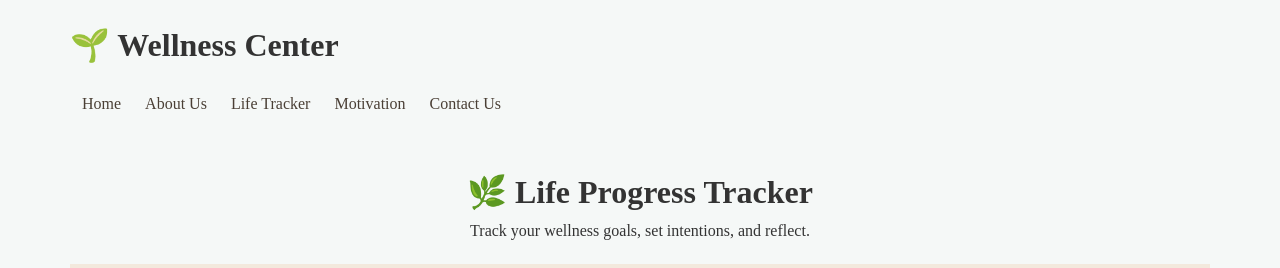
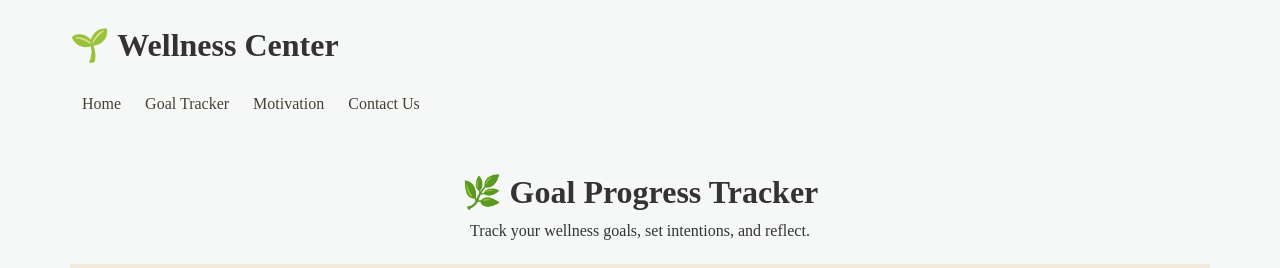
Before and after one commit to BrendanEasten/WellnessCenter, a Next.js app: page /life-tracker in a window 1280 px wide. Shown: the top 268 px of the page. Built offline with nearby package versions, Linux system fonts and the light colour scheme; a web font is replaced by a local one.

Commit message:
updated alignment for "Add personal goal"

```diff
--- a/src/app/life-tracker/page.jsx
+++ b/src/app/life-tracker/page.jsx
@@ -38,15 +38,14 @@ export default function LifeTrackerPage() {
         <h1 className="wellnessCenter text-4xl font-bold text-[#4b3e2e]">🌱 Wellness Center</h1>
         <nav className="space-x-6 flex">
           <a href="http://localhost:3000/" className="nav-link">Home</a>
-          <a href="#" className="nav-link">About Us</a>
-          <a href="#" className="nav-link">Life Tracker</a>
+          <a href="#" className="nav-link">Goal Tracker</a>
           <a href="#" className="nav-link">Motivation</a>
           <a href="#" className="nav-link">Contact Us</a>
 
         </nav>
       </div>
 
-      <h1 className="title text-center text-3xl font-semibold mb-6">🌿 Life Progress Tracker</h1>
+      <h1 className="title text-center text-3xl font-semibold mb-6">🌿 Goal Progress Tracker</h1>
       <p className="text-center text-gray-600 mb-6">Track your wellness goals, set intentions, and reflect.</p>
 {/* Info Section */}
 <div className="mainContent bg-[#f3e9dd] p-6 rounded-xl mb-10">
@@ -82,10 +81,10 @@ export default function LifeTrackerPage() {
             onComplete={handleComplete}
           />
         ))}
+              <AddTaskForm onAdd={handleAddGoal} />
+
       </div>
 
-      {/* Add Task Form */}
-      <AddTaskForm onAdd={handleAddGoal} />
     </div>
   );
 }
--- a/src/app/page.js
+++ b/src/app/page.js
@@ -10,7 +10,7 @@ export default function Home() {
         <nav className="space-x-6 flex">
           <a href="http://localhost:3000/" className="nav-link">Home</a>
           <a href="#" className="nav-link">About Us</a>
-          <a href="/life-tracker" className="nav-link">Life Tracker</a>
+          <a href="/life-tracker" className="nav-link">Goal Tracker</a>
           <a href="#" className="nav-link">Motivation</a>
           <a href="#" className="nav-link">Contact Us</a>
         </nav>
```
